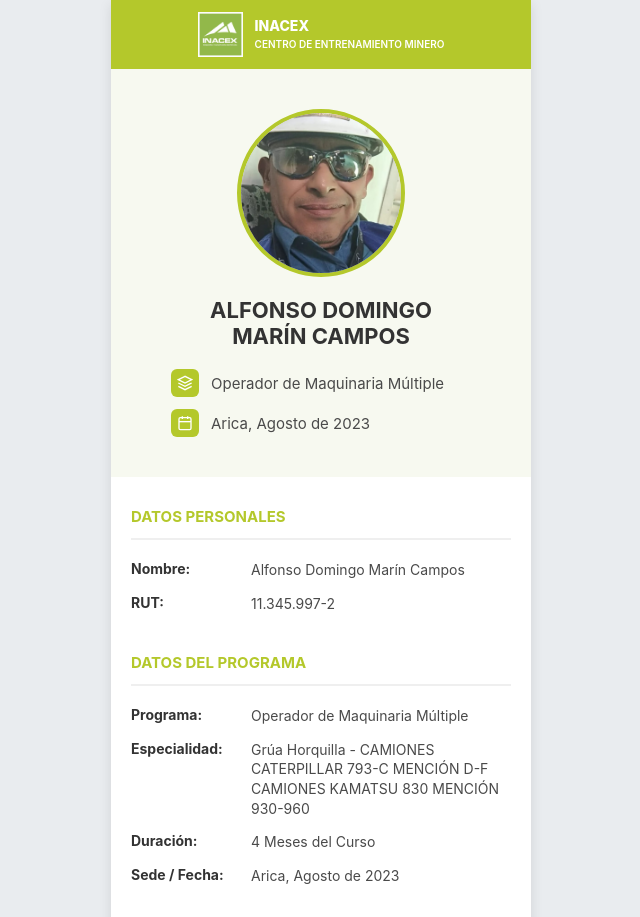
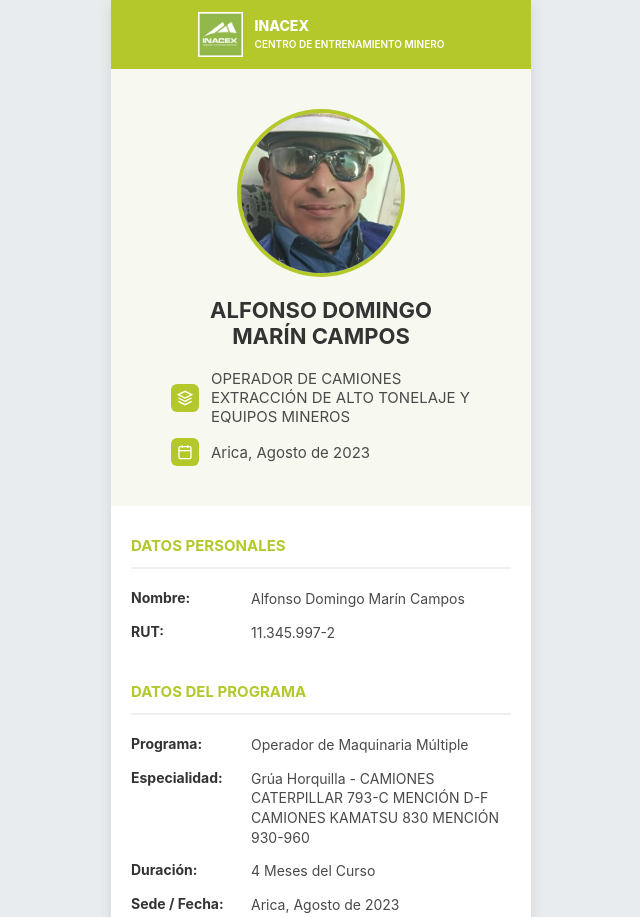
Before and after one commit to verificacion-got/Autom-vil-club-deChile.com, a plain HTML site: page index.html in a window 1280 px wide. Shown: the top 917 px of the page, without its empty margins (319-959 px from the left). Drawn offline with Linux system fonts and the light colour scheme.

Commit message:
Update index.html

```diff
--- a/index.html
+++ b/index.html
@@ -213,7 +213,7 @@
                         <path d="M12 2L2 7l10 5 10-5-10-5zM2 17l10 5 10-5M2 12l10 5 10-5" stroke="white" stroke-width="2" fill="none"></path>
                     </svg>
                 </div>
-                Operador de Maquinaria Múltiple
+                OPERADOR DE CAMIONES EXTRACCIÓN DE ALTO TONELAJE Y EQUIPOS MINEROS
             </div>
             <div class="info-row">
                 <div class="icon-circle">
```
